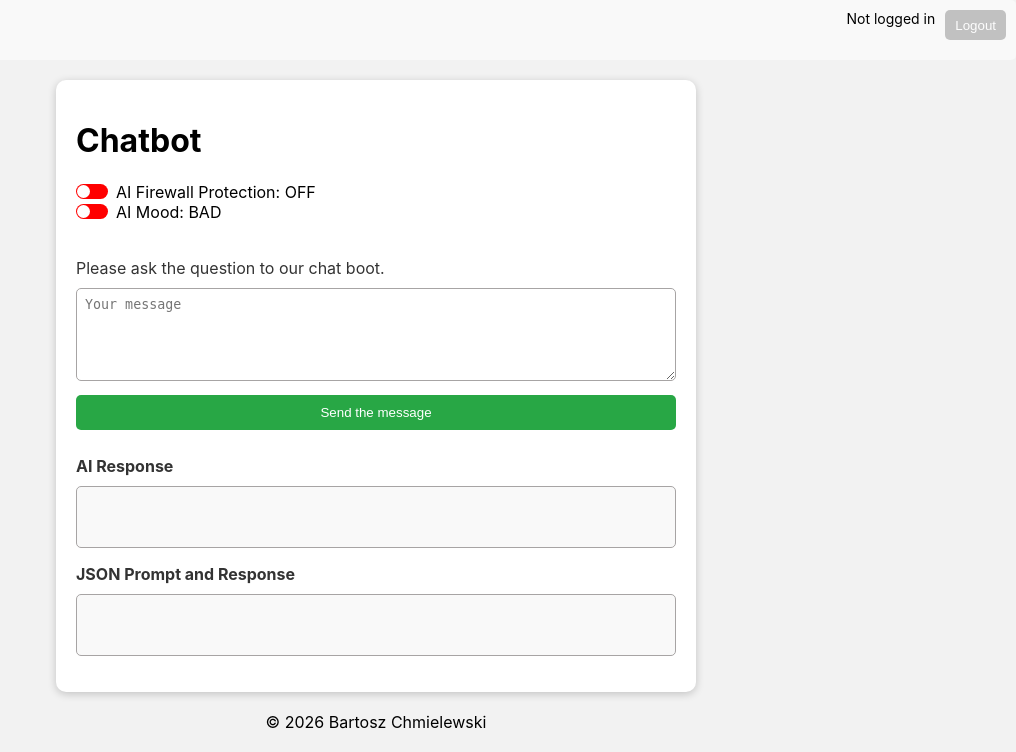
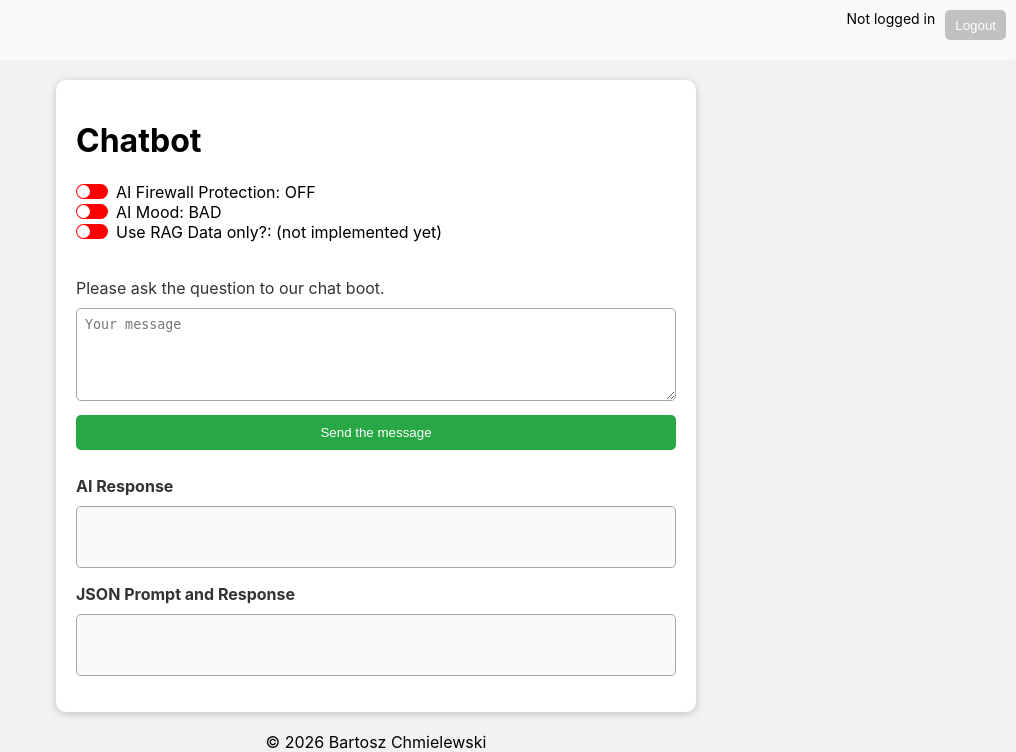
Before and after one commit to spmpl-pl/spm-web-lab, a Flask app: page /chatbot in a window 1280 px wide. Shown: the part 50-802 px from the top of the page, without its empty margins (264-1280 px from the left). Before the commit the page ends 779 px from the top, so only its background shows below. Run offline with Flask 3, Linux system fonts and the light colour scheme.

Commit message:
minor changes

```diff
--- a/templates/chatbot.html
+++ b/templates/chatbot.html
@@ -21,6 +21,14 @@
     <label for="AIMoodToggle"></label>
   </div>
   <span id="AIMoodtoggleText">AI Mood: BAD</span>
+</div>
+
+<div class="toggle-wrapper">
+  <div class="slider-toggle">
+    <input type="checkbox" id="RAGDataToggle">
+    <label for="RAGDataToggle"></label>
+  </div>
+  <span id="RAGDatatoggleText">Use RAG Data only?: (not implemented yet)</span>
 </div>
 
 <br>
--- a/templates/panel.html
+++ b/templates/panel.html
@@ -5,7 +5,7 @@
 {% block content %}
 
   <!-- Main content -->
-    <h1><p>API Panel</p></h1>
+    <h1>API Panel</h1>
 
     <!-- GetGetSession Section -->
     <p><b>GetSession (GET /api/GetSession)</b><br>
```
